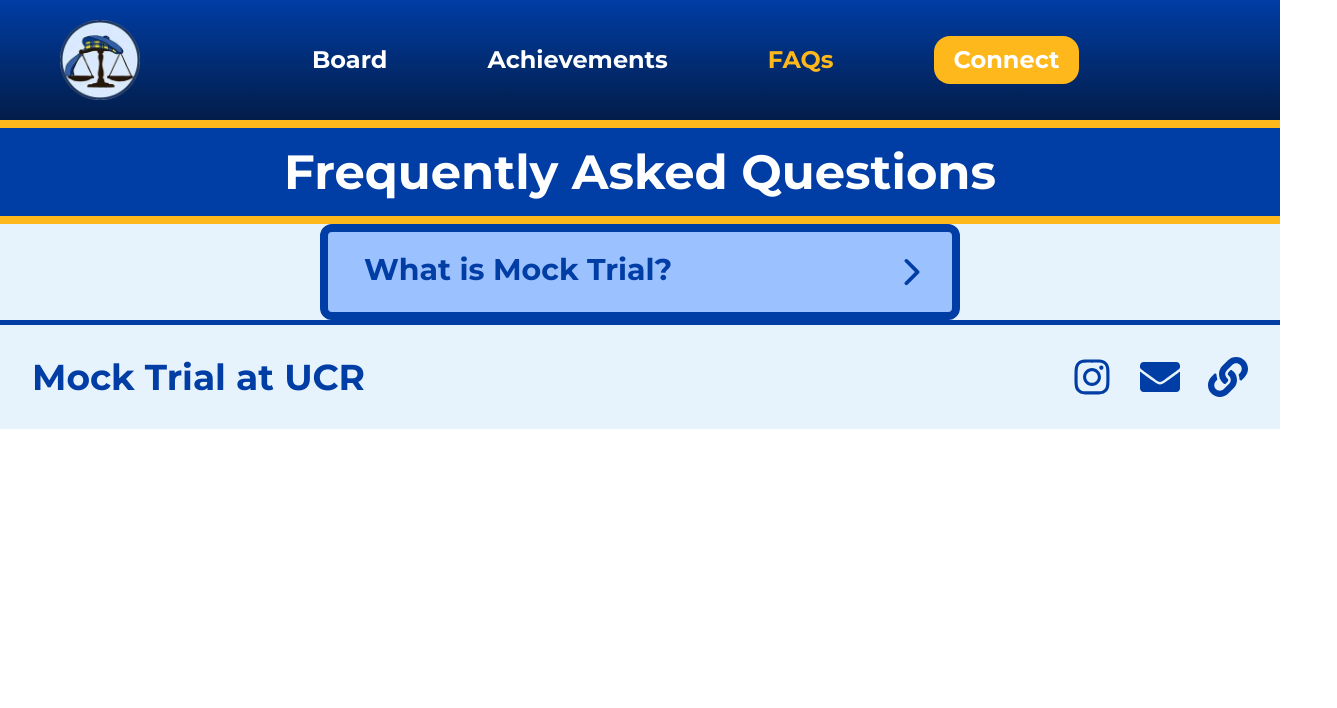
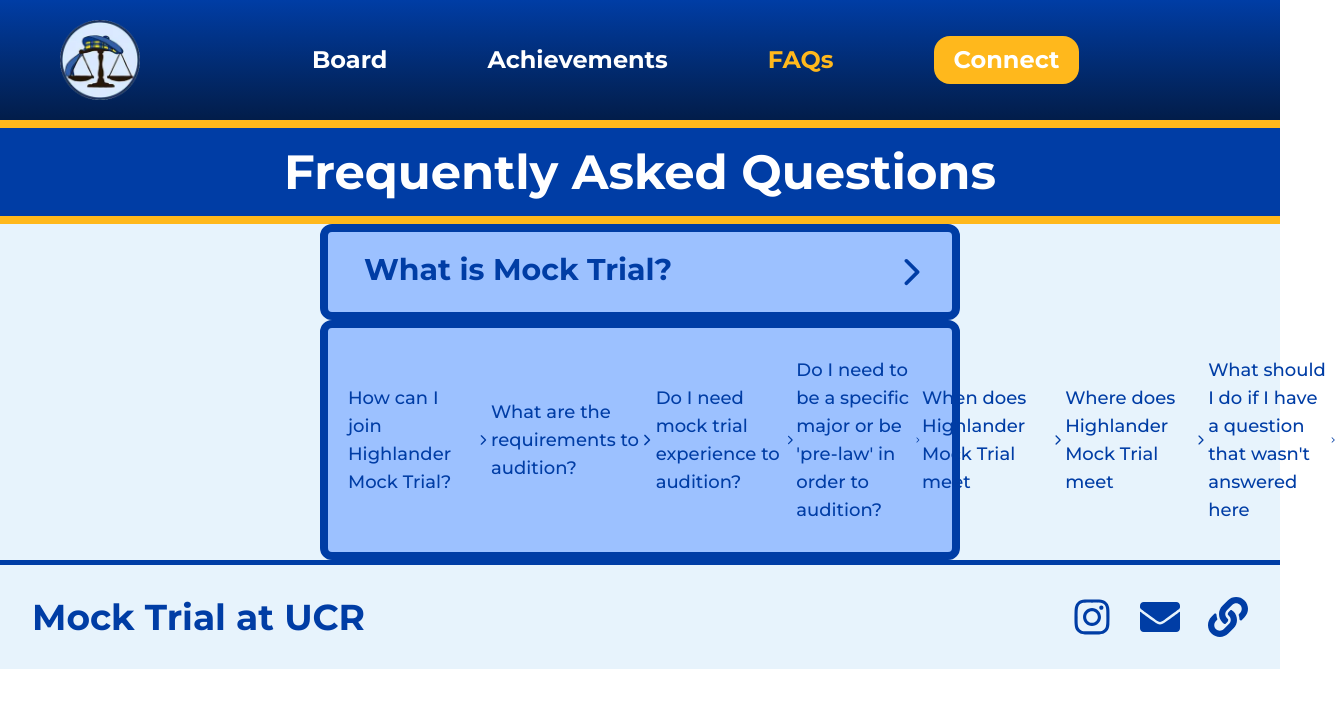
Before and after one commit to acm-ucr/mock-trial-website, a Next.js app: page /faqs in a window 1280 px wide. Shown: the top 708 px of the page, 1337 px wide, since content can reach past the window. Built offline with nearby package versions, Linux system fonts and the light colour scheme.

Commit message:
FAQ Rectangle Mapping

```diff
--- a/src/app/faqs/page.tsx
+++ b/src/app/faqs/page.tsx
@@ -1,11 +1,15 @@
 import Header from "@/components/Header";
 import WhatIsMock from "@/components/faqs/WhatIsMock";
+import FAQQuestions from "@/components/faqs/FAQQuestions";
+import { Questions } from "@/data/Questions";
+
 const FAQS = () => {
   return (
     <div className="bg-mocktrial-lightblue">
       <Header title="Frequently Asked Questions" />
 
       <WhatIsMock />
+      <FAQQuestions faqData={Questions} />
     </div>
   );
 };
--- /dev/null
+++ b/src/components/faqs/FAQQuestions.tsx
@@ -0,0 +1,24 @@
+import { IoIosArrowForward } from "react-icons/io";
+
+interface FAQQuestion {
+  question: string;
+}
+
+interface FAQProps {
+  faqData: FAQQuestion[];
+}
+
+const FAQQuestions = ({ faqData }: FAQProps) => {
+  return (
+    <div className="bg-mocktrial-seablue text-mocktrial-blue border-mocktrial-blue mx-auto flex w-1/2 rounded-xl border-8 p-5">
+      {faqData.map((item, index) => (
+        <div key={item.id ?? index} className="flex w-full items-center py-2">
+          <span className="text-lg font-medium">{item.question}</span>
+          <IoIosArrowForward className="ml-auto h-10 w-10" />
+        </div>
+      ))}
+    </div>
+  );
+};
+
+export default FAQQuestions;
--- /dev/null
+++ b/src/data/Questions.ts
@@ -0,0 +1,24 @@
+export const Questions = [
+  {
+    question: "How can I join Highlander Mock Trial?",
+  },
+  {
+    question: "What are the requirements to audition?",
+  },
+  {
+    question: "Do I need mock trial experience to audition?",
+  },
+  {
+    question:
+      "Do I need to be a specific major or be 'pre-law' in order to audition?",
+  },
+  {
+    question: "When does Highlander Mock Trial meet",
+  },
+  {
+    question: "Where does Highlander Mock Trial meet",
+  },
+  {
+    question: "What should I do if I have a question that wasn't answered here",
+  },
+];
```
